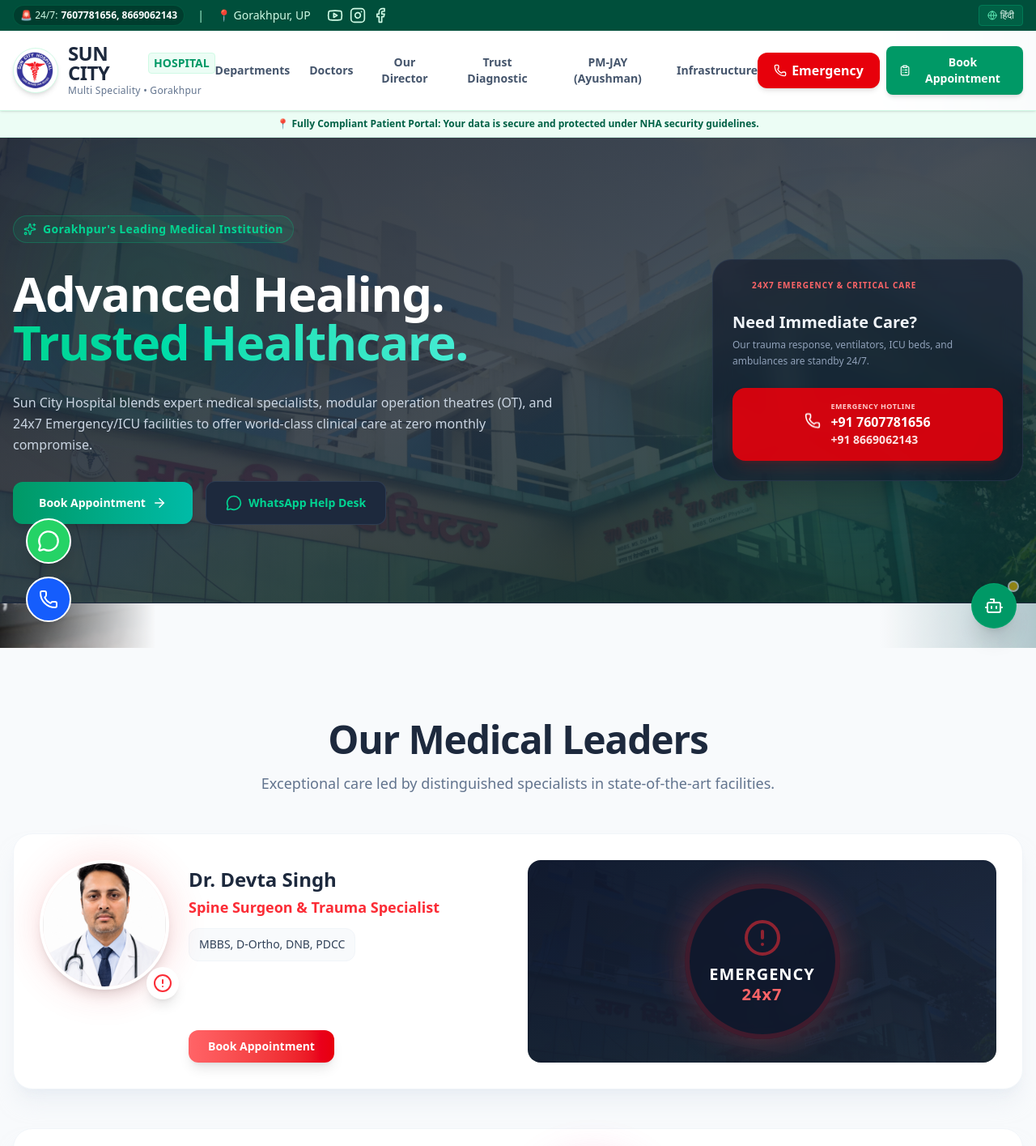
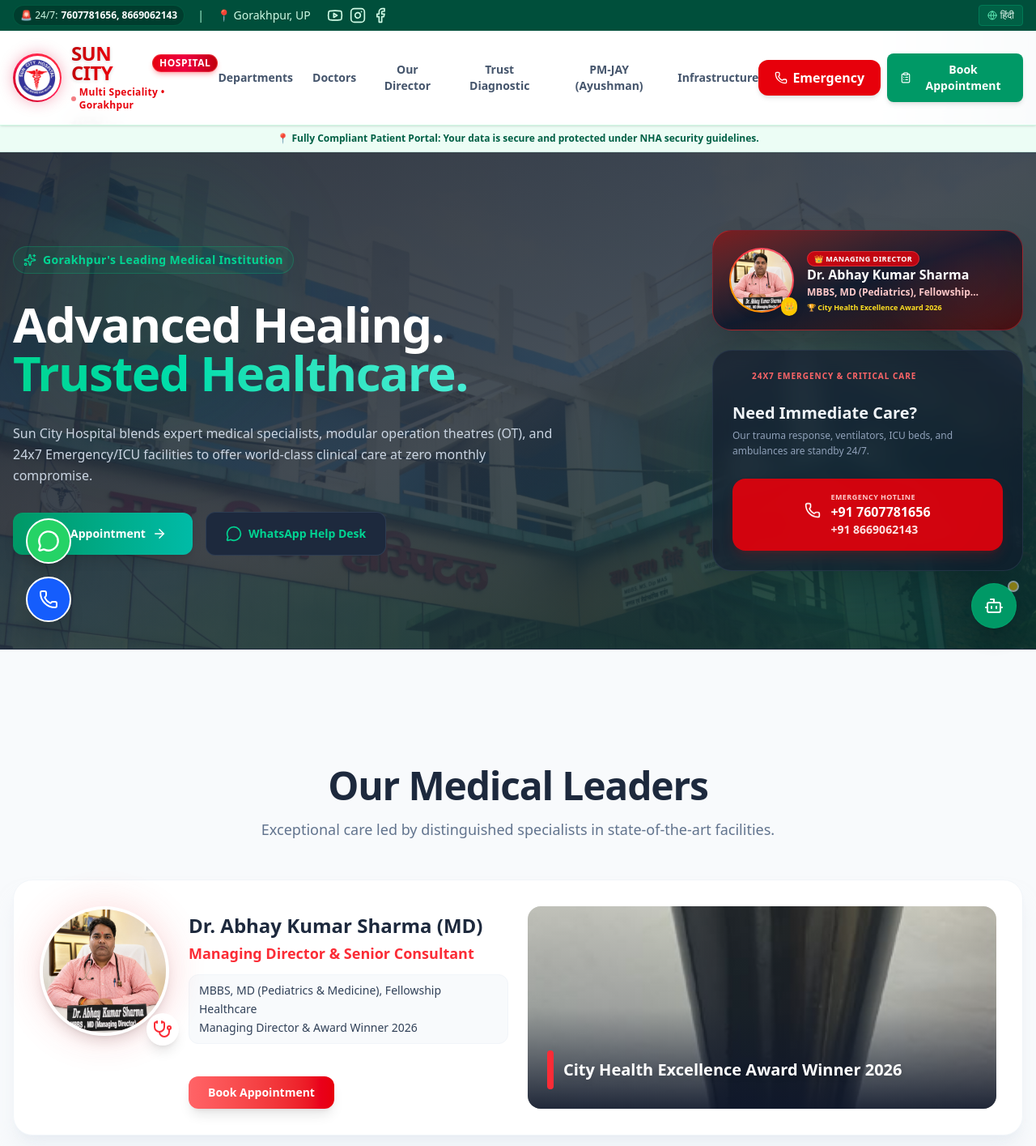
Before and after one commit to 1Vivek12/Sun-City, a Next.js app: page / in a window 1280 px wide. Shown: the top 1415 px of the page at 81% size. Built offline with nearby package versions, Linux system fonts and the light colour scheme.

Commit message:
Redesign Sun City branding with stunning red theme, place Dr. Abhay Sharma at top of Doctors list with full degrees, achievements, and real photo branding

```diff
--- a/src/components/DoctorShowcase.tsx
+++ b/src/components/DoctorShowcase.tsx
@@ -8,6 +8,22 @@
 }
 
 const doctors = [
+  {
+    id: 'dr-abhay',
+    doctorId: 'dr-abhay',
+    deptId: 'pediatrics',
+    nameEn: 'Dr. Abhay Kumar Sharma (MD)',
+    nameHi: 'डॉ. अभय कुमार शर्मा (MD)',
+    qualifications: 'MBBS, MD (Pediatrics & Medicine), Fellowship Healthcare\nManaging Director & Award Winner 2026',
+    specialtyEn: 'Managing Director & Senior Consultant',
+    specialtyHi: 'प्रबंध निदेशक एवं वरिष्ठ विशेषज्ञ',
+    icon: Stethoscope,
+    docImage: '/dr-abhay-desk.jpg',
+    sceneImage: '/award-trophy.png',
+    sceneLabelEn: 'City Health Excellence Award Winner 2026',
+    sceneLabelHi: 'सिटी हेल्थ एक्सीलेंस अवॉर्ड 2026 विजेता',
+    accentColor: 'red',
+  },
   {
     id: 'dr-devta',
     doctorId: 'dr-devta',
--- a/src/components/Doctors.tsx
+++ b/src/components/Doctors.tsx
@@ -125,43 +125,68 @@
             const deptId = getDeptIdByName(primaryDept);
             const style = DEPT_STYLES[primaryDept] || DEFAULT_STYLE;
             const initials = getInitials(doc.name);
+            const isMD = doc.isManagingDirector || doc.id === 'dr-abhay';
 
             return (
               <div
                 key={doc.id}
-                className="bg-white rounded-2xl border border-slate-100 overflow-hidden shadow-sm hover:shadow-xl hover:-translate-y-1 transition-all duration-300 flex flex-col justify-between group"
+                className={`bg-white rounded-2xl overflow-hidden shadow-sm hover:shadow-2xl hover:-translate-y-1 transition-all duration-300 flex flex-col justify-between group ${
+                  isMD
+                    ? 'border-2 border-red-500/80 shadow-red-500/10 sm:col-span-2 lg:col-span-2 ring-4 ring-red-500/10'
+                    : 'border border-slate-100'
+                }`}
                 id={`doctor-card-${doc.id}`}
                 style={{ animationDelay: `${idx * 40}ms` }}
               >
                 <div>
-                  {/* Doctor Card Top — Gradient Avatar */}
-                  <div className={`relative h-44 bg-gradient-to-br ${style.gradient} flex flex-col items-center justify-center overflow-hidden`}>
-                    {/* Decorative circles */}
+                  {/* Doctor Card Top Header Banner */}
+                  <div className={`relative ${isMD ? 'h-52 bg-gradient-to-br from-red-700 via-rose-600 to-red-900' : `h-44 bg-gradient-to-br ${style.gradient}`} flex flex-col items-center justify-center overflow-hidden`}>
+                    {/* Decorative background effects */}
                     <div className="absolute -top-8 -right-8 w-32 h-32 rounded-full bg-white/10" />
                     <div className="absolute -bottom-6 -left-6 w-24 h-24 rounded-full bg-white/10" />
                     <div className="absolute top-1/2 left-1/2 -translate-x-1/2 -translate-y-1/2 w-40 h-40 rounded-full bg-white/5" />
 
-                    {/* Dept emoji */}
+                    {/* MD VIP Badge Header */}
+                    {isMD && (
+                      <div className="absolute top-3 left-3 right-3 flex justify-between items-center z-20">
+                        <span className="px-3 py-1 rounded-full bg-yellow-400 text-slate-900 text-[10px] sm:text-xs font-black uppercase tracking-wider flex items-center gap-1.5 shadow-lg border border-yellow-200">
+                          👑 {isEn ? 'Managing Director & Founder' : 'प्रबंध निदेशक व संस्थापक'}
+                        </span>
+                        <span className="px-2.5 py-1 rounded-full bg-red-950/60 backdrop-blur-md text-white text-[9px] font-extrabold uppercase tracking-wider border border-red-400/40">
+                          🌟 {isEn ? 'Award Winner 2026' : 'अवार्ड विजेता 2026'}
+                        </span>
+                      </div>
+                    )}
+
+                    {/* Non-MD Dept emoji */}
+                    {!isMD && (
                       <span className="absolute top-3 left-3 text-2xl opacity-60 group-hover:opacity-90 transition-opacity" aria-hidden="true">
                         {style.icon}
                       </span>
+                    )}
 
                     {/* Status badge */}
+                    {!isMD && (
                       <span className="absolute top-3 right-3 px-2 py-1 rounded bg-white/20 backdrop-blur-md text-white text-[9px] font-bold uppercase tracking-wider flex items-center gap-1 z-10 border border-white/20">
                         <span className="h-1.5 w-1.5 rounded-full bg-green-300 animate-ping" />
                         {isEn ? 'Available' : 'उपलब्ध'}
                       </span>
+                    )}
 
-                    {/* Large Initials Avatar */}
-                    <div className="relative z-10 w-20 h-20 rounded-full bg-white/20 backdrop-blur-md border-2 border-white/40 flex items-center justify-center shadow-2xl group-hover:scale-110 transition-transform duration-300">
+                    {/* Avatar Photo (or Initials if image missing) */}
+                    <div className={`relative z-10 ${isMD ? 'w-24 h-24 sm:w-28 sm:h-28 border-4 border-yellow-400 shadow-2xl mt-4' : 'w-20 h-20 border-2 border-white/40 shadow-2xl'} rounded-full bg-white/20 backdrop-blur-md flex items-center justify-center overflow-hidden group-hover:scale-105 transition-transform duration-300`}>
+                      {doc.image ? (
+                        <img src={doc.image} alt={doc.name} className="w-full h-full object-cover" />
+                      ) : (
                         <span className="text-2xl font-black text-white tracking-wider">{initials}</span>
+                      )}
                     </div>
 
                     {/* Experience Badge */}
-                    <div className="relative z-10 mt-3">
+                    <div className="relative z-10 mt-2">
                       <div className="px-3 py-1 rounded-full bg-black/30 backdrop-blur-md border border-white/20 text-yellow-200 text-[10px] font-bold tracking-wider uppercase flex items-center gap-1.5">
                         <Star className="h-3 w-3 fill-yellow-200" />
-                        <span>{doc.experience} {isEn ? 'Exp' : 'अनुभव'}</span>
+                        <span>{doc.experience}</span>
                       </div>
                     </div>
                   </div>
@@ -169,37 +194,66 @@
                   {/* Doctor Info Body */}
                   <div className="p-5 space-y-3">
                     <div>
-                      <h3 className="font-extrabold text-base text-slate-800 group-hover:text-emerald-700 transition-colors leading-tight">
+                      <div className="flex items-center gap-2 flex-wrap">
+                        <h3 className={`font-black ${isMD ? 'text-lg sm:text-xl text-red-700' : 'text-base text-slate-800'} group-hover:text-red-600 transition-colors leading-tight`}>
                           {doc.name}
                         </h3>
-                      <span className={`inline-block mt-1.5 text-[10px] font-bold uppercase tracking-wider px-2 py-0.5 rounded-full border ${style.accent}`}>
-                        {primaryDept}
-                      </span>
                       </div>
 
-                    <div className="space-y-2 text-xs text-slate-600">
-                      {/* Education info */}
-                      <div className="flex items-start gap-2">
-                        <GraduationCap className="h-4 w-4 text-slate-400 shrink-0 mt-0.5" />
-                        <span className="line-clamp-2" title={doc.education}>
-                          {doc.education}
+                      <div className="flex flex-wrap gap-1.5 mt-2">
+                        {doc.specialties.map((spec, i) => (
+                          <span key={i} className={`text-[10px] font-bold uppercase tracking-wider px-2.5 py-0.5 rounded-full border ${isMD ? 'bg-red-50 text-red-700 border-red-200' : style.accent}`}>
+                            {spec}
                           </span>
+                        ))}
+                      </div>
                     </div>
 
+                    <div className="space-y-2.5 text-xs text-slate-600">
+                      {/* Detailed Education info */}
+                      <div className={`flex items-start gap-2 p-2.5 rounded-xl border ${isMD ? 'bg-red-50/60 border-red-100' : 'bg-slate-50 border-slate-100'}`}>
+                        <GraduationCap className={`h-4 w-4 shrink-0 mt-0.5 ${isMD ? 'text-red-600 font-bold' : 'text-slate-400'}`} />
+                        <div>
+                          <p className={`font-bold text-[10px] uppercase tracking-wider ${isMD ? 'text-red-700' : 'text-slate-500'}`}>
+                            {isEn ? 'Qualifications & Degrees' : 'शैक्षणिक योग्यता एवं डिग्रियां'}
+                          </p>
+                          <p className={`text-xs mt-0.5 leading-relaxed ${isMD ? 'font-bold text-slate-800' : 'text-slate-700'}`}>
+                            {doc.education}
+                          </p>
+                        </div>
+                      </div>
+
+                      {/* Achievements List for Dr. Abhay / MD */}
+                      {doc.achievements && doc.achievements.length > 0 && (
+                        <div className="bg-gradient-to-r from-amber-50 to-orange-50 p-3 rounded-xl border border-amber-200 space-y-1.5">
+                          <p className="font-extrabold text-[10px] text-amber-800 uppercase tracking-wider flex items-center gap-1">
+                            <Sparkles className="h-3.5 w-3.5 text-amber-600" />
+                            <span>{isEn ? 'Key Achievements & Leadership' : 'प्रमुख उपलब्धियां व सम्मान'}</span>
+                          </p>
+                          <ul className="space-y-1 text-[11px] font-semibold text-slate-700">
+                            {doc.achievements.map((ach, aIdx) => (
+                              <li key={aIdx} className="flex items-center gap-1.5">
+                                <span>{ach}</span>
+                              </li>
+                            ))}
+                          </ul>
+                        </div>
+                      )}
+
                       {/* Languages */}
-                      <div className="flex items-center gap-2">
+                      <div className="flex items-center gap-2 px-1">
                         <Languages className="h-4 w-4 text-slate-400 shrink-0" />
-                        <span>{doc.languages.join(', ')}</span>
+                        <span className="font-medium">{doc.languages.join(', ')}</span>
                       </div>
 
                       {/* Availability */}
-                      <div className="flex items-start gap-2 bg-slate-50 p-2 rounded-lg border border-slate-100">
+                      <div className="flex items-start gap-2 bg-slate-50 p-2.5 rounded-xl border border-slate-100">
                         <Calendar className="h-4 w-4 text-slate-400 shrink-0 mt-0.5" />
                         <div>
                           <p className="font-bold text-slate-700 text-[10px] uppercase tracking-wider">
-                            {isEn ? 'Schedule' : 'समय'}
+                            {isEn ? 'Schedule / OPD Timings' : 'समय / ओपीडी समय'}
                           </p>
-                          <p className="text-[11px] text-slate-500 mt-0.5">{doc.availability}</p>
+                          <p className="text-[11px] font-bold text-slate-700 mt-0.5">{doc.availability}</p>
                         </div>
                       </div>
                     </div>
@@ -211,10 +265,10 @@
                   {onBookWithDoctor ? (
                     <button
                       onClick={() => onBookWithDoctor(doc.id, deptId)}
-                      className={`w-full py-2.5 bg-gradient-to-r ${style.gradient} hover:opacity-90 text-white font-bold text-xs md:text-sm rounded-xl transition shadow-md flex items-center justify-center gap-1.5`}
+                      className={`w-full py-2.5 md:py-3 ${isMD ? 'bg-gradient-to-r from-red-600 via-rose-600 to-red-700 hover:from-red-500 hover:to-rose-500 shadow-red-500/20' : `bg-gradient-to-r ${style.gradient} hover:opacity-90`} text-white font-extrabold text-xs md:text-sm rounded-xl transition shadow-md flex items-center justify-center gap-1.5`}
                     >
                       <UserCheck className="h-4 w-4" />
-                      <span>{isEn ? 'Request Appointment' : 'अपॉइंटमेंट बुक करें'}</span>
+                      <span>{isEn ? `Book Appointment with ${doc.name.split(' ')[1] || doc.name}` : `${doc.name} से अपॉइंटमेंट लें`}</span>
                     </button>
                   ) : (
                     <div className="text-center text-xs text-slate-400 italic">
--- a/src/components/Header.tsx
+++ b/src/components/Header.tsx
@@ -64,26 +64,31 @@
 
       {/* Main navigation */}
       <div className="max-w-7xl mx-auto px-4 py-2.5 md:py-4 flex justify-between items-center">
-        {/* Brand Logo */}
+        {/* Brand Logo - Stunning Red Theme */}
         <div
           onClick={() => handleNavClick('hero')}
           className="flex items-center gap-3 cursor-pointer group"
           id="brand-logo"
         >
-          <div className="h-11 w-11 md:h-14 md:w-14 bg-white rounded-full flex items-center justify-center shadow-md border border-emerald-100 group-hover:scale-105 transition-transform duration-300 overflow-hidden shrink-0">
-            <img src="/logo.png" alt="Sun City Hospital Logo" className="h-full w-full object-contain p-0.5" />
+          {/* Glowing Red-Gold Ring Frame */}
+          <div className="h-12 w-12 md:h-15 md:w-15 rounded-full p-[2.5px] bg-gradient-to-tr from-red-700 via-rose-500 to-red-500 shadow-[0_0_18px_rgba(225,29,72,0.35)] group-hover:shadow-[0_0_25px_rgba(225,29,72,0.55)] group-hover:scale-105 transition-all duration-300 shrink-0">
+            <div className="h-full w-full bg-white rounded-full flex items-center justify-center p-0.5 overflow-hidden">
+              <img src="/logo.png" alt="Sun City Hospital Logo" className="h-full w-full object-contain" />
+            </div>
           </div>
+
           <div>
-            <div className="flex items-center gap-1.5">
-              <h1 className="text-base md:text-2xl font-extrabold text-slate-800 tracking-tight leading-none">
+            <div className="flex items-center gap-2">
+              <h1 className="text-lg md:text-2xl font-black tracking-tight leading-none text-transparent bg-clip-text bg-gradient-to-r from-red-700 via-red-600 to-rose-600 drop-shadow-sm font-sans">
                 SUN CITY
               </h1>
-              <span className="text-emerald-600 font-extrabold text-[10px] md:text-sm px-1.5 py-0.5 rounded bg-emerald-50 border border-emerald-100">
+              <span className="bg-gradient-to-r from-red-600 via-rose-600 to-red-700 text-white font-extrabold text-[9px] md:text-xs px-2 py-0.5 rounded-full shadow-md shadow-red-500/30 border border-red-400/40 tracking-wider">
                 HOSPITAL
               </span>
             </div>
-            <p className="text-[9px] md:text-xs text-slate-500 font-medium tracking-wide mt-0.5">
-              {isEn ? 'Multi Speciality • Gorakhpur' : 'मल्टी स्पेशलिटी • गोरखपुर'}
+            <p className="text-[9px] md:text-xs text-red-600 font-bold tracking-wide mt-1 flex items-center gap-1">
+              <span className="h-1.5 w-1.5 rounded-full bg-red-600 animate-pulse" />
+              <span>{isEn ? 'Multi Speciality • Gorakhpur' : 'मल्टी स्पेशलिटी • गोरखपुर'}</span>
             </p>
           </div>
         </div>
--- a/src/components/HeroHeader.tsx
+++ b/src/components/HeroHeader.tsx
@@ -95,12 +95,50 @@
             </motion.div>
           </div>
 
-          {/* Right Column: Premium Hotline Widget */}
-          <div className="lg:col-span-4">
+          {/* Right Column: Director Spotlight + Emergency Hotline Widget */}
+          <div className="lg:col-span-4 space-y-6">
+            {/* Managing Director Featured Spotlight */}
+            <motion.div
+              initial={{ opacity: 0, y: 20 }}
+              animate={{ opacity: 1, y: 0 }}
+              transition={{ duration: 0.8 }}
+              onClick={() => onNavigate('director')}
+              className="bg-gradient-to-br from-red-900/90 via-slate-900/90 to-red-950/90 backdrop-blur-md border border-red-500/40 p-4 sm:p-5 rounded-3xl shadow-2xl relative overflow-hidden group cursor-pointer hover:border-red-400 transition-all duration-300"
+            >
+              <div className="absolute top-0 right-0 w-32 h-32 bg-red-500/10 rounded-full blur-2xl group-hover:bg-red-500/20 transition-all" />
+
+              <div className="flex items-center gap-4 relative z-10">
+                <div className="relative shrink-0">
+                  <div className="w-16 h-16 sm:w-20 sm:h-20 rounded-full p-0.5 bg-gradient-to-tr from-yellow-400 via-red-500 to-rose-400 shadow-xl overflow-hidden group-hover:scale-105 transition-transform duration-300">
+                    <img src="/dr-abhay-desk.jpg" alt="Dr. Abhay Kumar Sharma (MD)" className="w-full h-full object-cover rounded-full" />
+                  </div>
+                  <span className="absolute -bottom-1 -right-1 bg-yellow-400 text-slate-950 p-1 rounded-full text-[10px] shadow font-black" title="City Health Award Winner 2026">
+                    👑
+                  </span>
+                </div>
+
+                <div className="space-y-1">
+                  <span className="px-2 py-0.5 rounded-full bg-red-600/80 text-white text-[9px] font-black uppercase tracking-wider border border-red-400/40">
+                    👑 {isEn ? 'Managing Director' : 'प्रबंध निदेशक (MD)'}
+                  </span>
+                  <h3 className="text-sm sm:text-base font-extrabold text-white group-hover:text-yellow-300 transition-colors leading-tight">
+                    Dr. Abhay Kumar Sharma
+                  </h3>
+                  <p className="text-[10px] sm:text-xs text-red-200 font-semibold line-clamp-1">
+                    MBBS, MD (Pediatrics), Fellowship Healthcare
+                  </p>
+                  <p className="text-[9px] text-yellow-300 font-bold flex items-center gap-1">
+                    🏆 {isEn ? 'City Health Excellence Award 2026' : 'सिटी हेल्थ एक्सीलेंस अवॉर्ड 2026'}
+                  </p>
+                </div>
+              </div>
+            </motion.div>
+
+            {/* Premium Hotline Widget */}
             <motion.div
               initial={{ opacity: 0, scale: 0.95 }}
               animate={{ opacity: 1, scale: 1 }}
-              transition={{ duration: 0.8 }}
+              transition={{ duration: 0.8, delay: 0.2 }}
               className="bg-slate-900/60 backdrop-blur-md border border-slate-700/55 p-6 rounded-3xl space-y-6 shadow-2xl relative"
             >
               <div className="flex items-center gap-3">
--- a/src/data.ts
+++ b/src/data.ts
@@ -196,6 +196,25 @@
 ];
 
 export const DOCTORS: Doctor[] = [
+  // ─── MANAGING DIRECTOR & FOUNDER (Top Priority) ───
+  {
+    id: 'dr-abhay',
+    name: 'Dr. Abhay Kumar Sharma',
+    specialties: ['Managing Director (MD)', 'Pediatrics', 'Medicine'],
+    languages: ['Hindi', 'English'],
+    education: 'MBBS, MD (Pediatrics & Medicine), Fellowship in Pediatric Healthcare, Senior Consultant & Managing Director',
+    experience: '15+ Years Exp • Managing Director',
+    availability: '24x7 Emergency & OPD Available',
+    isAvailableToday: true,
+    isManagingDirector: true,
+    image: '/dr-abhay-desk.jpg',
+    achievements: [
+      '🏆 Winner of City Health Excellence Award 2026',
+      '🏥 Founder & Managing Director of Sun City Hospital',
+      '🎓 Fellowship in Pediatric Healthcare & Critical Care',
+      '🩺 10,000+ Successful Pediatric & Critical Cases'
+    ]
+  },
   // ─── न्यूरो विभाग (Neurology / Neurosurgery) ───
   {
     id: 'dr-rana-pratap',
@@ -568,16 +587,6 @@
     experience: '10+ Years',
     availability: 'Mon - Sat (10:00 AM - 04:00 PM)',
     isAvailableToday: true
-  },
-  {
-    id: 'dr-abhay',
-    name: 'Dr. Abhay Kumar Sharma',
-    specialties: ['Pediatrics', 'Medicine'],
-    languages: ['Hindi', 'English'],
-    education: 'MBBS, Fellowship in Pediatric, General Physician',
-    experience: '10+ Years',
-    availability: '24x7 Emergency Available',
-    isAvailableToday: true
   }
 ];
 
--- a/src/types.ts
+++ b/src/types.ts
@@ -20,6 +20,9 @@
   experience: string;
   availability: string;
   isAvailableToday?: boolean;
+  achievements?: string[];
+  image?: string;
+  isManagingDirector?: boolean;
 }
 
 export interface DiagnosticTest {
```
Lines whose indentation alone changed are shown as unchanged.
